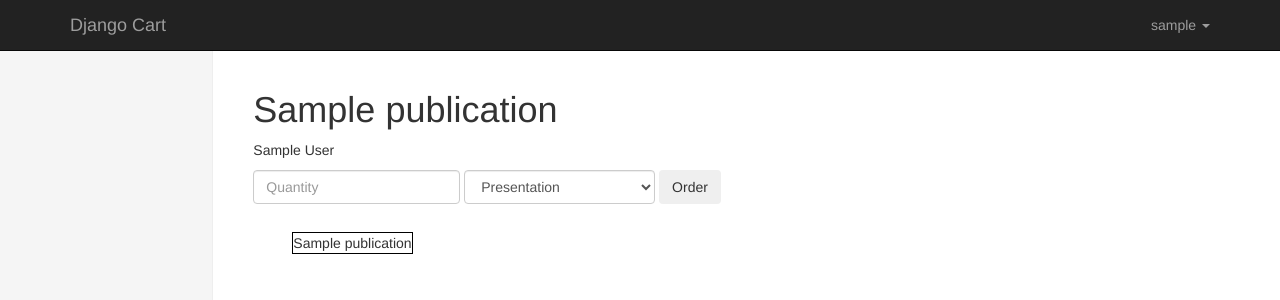
After one commit to cheluis/cartdjango, a Django app: page /publication/1/ in a window 1280 px wide. The commit adds this page. Shown: the top 300 px of the page. Run offline with Django 3.2, Linux system fonts and the light colour scheme; a user stored in the database is signed in; tables that the repository leaves empty hold one stand-in row (values such as "Sample post"); some libraries are stand-ins or nearby versions.

Commit message:
added item detail, related items and form for complete the order

```diff
--- a/cartdjango/templates/base.html
+++ b/cartdjango/templates/base.html
@@ -45,6 +45,59 @@
       .main .page-header {
         margin-top: 0;
       }
+
+      .publications {
+        list-style: none;
+      }
+
+      .thumb {
+        float: left;
+        margin: -1em 1em 1.5em 0em;
+        padding-bottom: 1em;
+        height: 100px;
+        width: 100px;
+      }
+
+      .publications li {
+        clear: both;
+        height: 100px;
+        padding-top: 15px;
+      }
+
+      /** Detail View **/
+      img.publication {
+        float: left;
+        margin-right: 3em;
+        margin-bottom: 2em;
+        background-color: white;
+        padding: 2em;
+        height: 400px;
+        width: 400px;
+      }
+
+      ul.pub-thumbs {
+        margin: 0;
+        list-style: none;
+      }
+
+      ul.pub-thumbs li {
+        border: 1px solid black;
+        display: inline-block;
+        margin: 1em;
+        background-color: white;
+      }
+
+      ul.pub-thumbs img {
+        height: 100px;
+        width: 100px;
+        padding: 1em;
+      }
+
+      ul.pub-thumbs img:hover {
+        cursor: pointer;
+      }
+
+
 
 
     </style>
--- a/cartdjango/templates/pages/index.html
+++ b/cartdjango/templates/pages/index.html
@@ -2,9 +2,5 @@
 
 {% block content %}
 
-<ul>
-	{% for publication in publications %}
-	<li>{{ publication.name }}</li>
-	{% endfor %}
-</ul>
+{% include "publication/publication-list.html" %}
 {% endblock %}
--- /dev/null
+++ b/cartdjango/templates/publication/_publications-related.html
@@ -0,0 +1,7 @@
+<ul class="pub-thumbs">
+  {% for item in related_items %}
+  <li >
+    {{ item.name }}
+  </li>
+  {% endfor %}
+</ul>
--- /dev/null
+++ b/cartdjango/templates/publication/publication-detail.html
@@ -0,0 +1,34 @@
+{% extends "base.html" %}
+
+{% block content %}
+<h1>{{ publication.name}}</h1>
+
+<p>{{ publication.author }}</p>
+
+{% if user.is_authenticated %}
+<div class="row">
+	<div class="col-lg-6">
+		<form class="form-inline" method="post" action="#">
+			{% csrf_token %}
+			<div class="form-group">
+				<label class="sr-only" for="quantity">Quantity</label>
+				<input type="text" class="form-control" id="quantity" placeholder="Quantity">
+			</div>
+			<div class="form-group">
+				<label class="sr-only" for="presentation">Presentation</label>
+				<select class="form-control">
+					<option>Presentation</option>
+					{% for pub_type in pub_types %}
+					<option id="{{ pub_type.id }}">{{ pub_type.name }}</option>
+					{% endfor %}
+				</select>
+			</div>
+			<button type="submit" class="btn">Order</button>
+		</form>
+	</div>
+</div>
+<div class="row">
+	{% include "publication/_publications-related.html" %}
+</div>
+{% endif %}
+{% endblock %}
--- a/cartdjango/urls.py
+++ b/cartdjango/urls.py
@@ -9,6 +9,7 @@ urlpatterns = patterns('',
 
     url(r'^admin/', include(admin.site.urls)),
     url(r'^index/$', views.Index.as_view(), name="index"),
+    url(r'^publication/(?P<pk>\d+)/$', views.PublicationDetail.as_view(), name="pub_detail"),
 
 )
 
--- a/shop/models.py
+++ b/shop/models.py
@@ -60,7 +60,7 @@ class Order(models.Model):
 		verbose_name_plural = "Orders"
 
 	def __unicode__(self):
-		pass
+		return self.user.username
 
 class OrderDetail(models.Model):
 	order = models.ForeignKey(Order)
--- a/shop/views.py
+++ b/shop/views.py
@@ -12,8 +12,9 @@ from django.views.decorators.debug import sensitive_post_parameters
 from django.views.decorators.cache import never_cache
 from django.views.decorators.csrf import csrf_protect
 from django.views.generic.base import TemplateView
+from django.views.generic.detail import DetailView
 from django.contrib.auth.decorators import login_required
-from shop.models import Category, Publication
+from shop.models import Category, Publication, Order
 
 
 # Create your views here.
@@ -53,4 +54,38 @@ class Index(TemplateView):
         publications = Publication.objects.order_by('?')[:10]
         context['categories'] = categories
         context['publications'] = publications
+        user_active_order = None
+        if self.request.user.is_authenticated():
+            user_active_order = self.get_user_order()
+        context['order'] = user_active_order
         return context
+
+    def get_user_order(self):
+        user_order = Order.objects.filter(user = self.request.user)
+        if user_order.count() > 0:
+            user_order = user_order.get(order_status = 'A')
+        else:
+            user_order = Order(user = self.request.user)
+            user_order.save()
+        return user_order
+
+
+class PublicationDetail(DetailView):
+    template_name = 'publication/publication-detail.html'
+    model = Publication
+    def get_context_data(self, **kwargs):
+        context = super(PublicationDetail, self).get_context_data(**kwargs)
+        item_pub_types = self.get_item_pub_types()
+        related_items = self.get_related_items()
+        context['pub_types'] = item_pub_types
+        context['related_items'] = related_items
+        return context
+
+    def get_item_pub_types(self):
+        pub_types = self.object.publication_types.all()
+        return pub_types
+
+    def get_related_items(self):
+        item_categories = list(self.object.categories.all())
+        related_items = Publication.objects.filter(categories__in = item_categories)[:5]
+        return related_items
```
Also changed, not shown: cartdjango/templates/publication/publication-list.html (added, +9 -0 lines).
